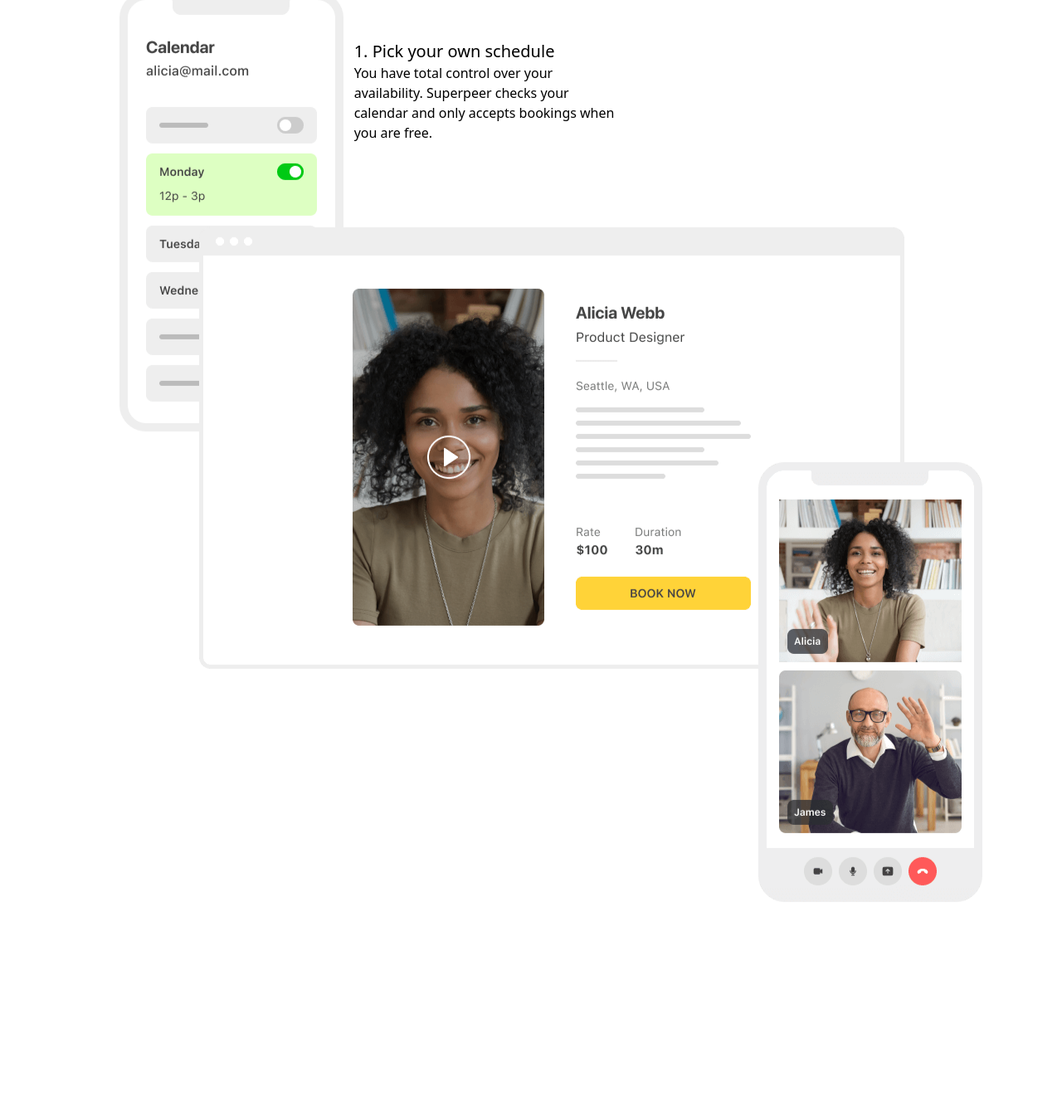
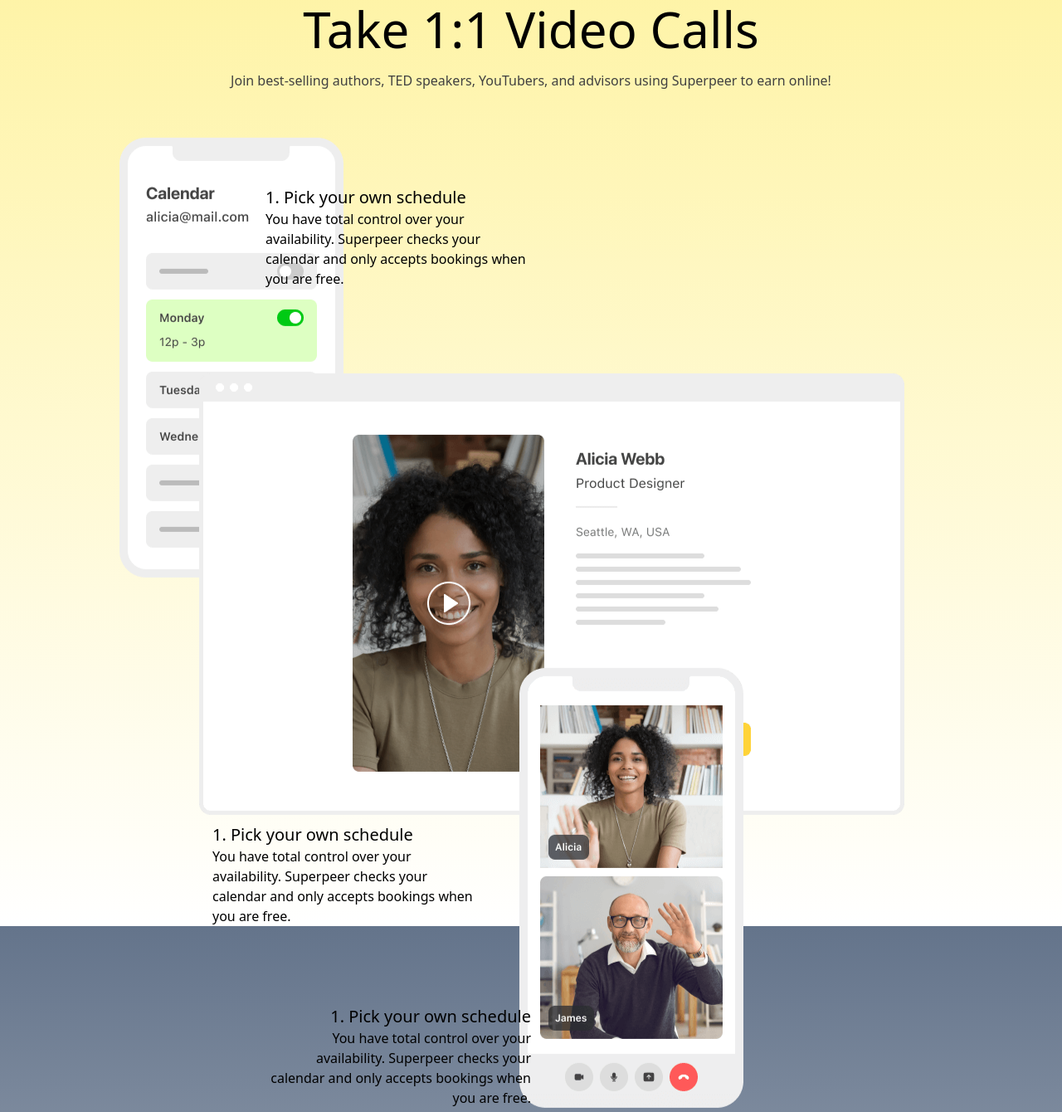
Before and after one commit to Lonozx/superpeerTailwind, a plain HTML site: page index.html in a window 1280 px wide. Shown: the part 1160-2500 px from the top of the page at 83% size. Before the commit the page ends 2247 px from the top, so only its background shows below. Drawn offline with nearby package versions, Linux system fonts and the light colour scheme.

Commit message:
third section

```diff
--- a/index.html
+++ b/index.html
@@ -17,9 +17,7 @@
           </button>
         </nav>
       </div>
-      <div
-        class="container flex px-36 py-9 place-content-center relative justify-between"
-      >
+      <div class="container flex px-36 py-9 justify-between relative gap-5">
         <div class="text-left flex flex-col self-start gap-8 w-1/2">
           <h1 class="text-7xl">
             A video platform for the world’s leading minds
@@ -42,7 +40,60 @@
         </div>
       </div>
       <div
-        class="container flex-col items-center flex place-content-center bg-gradient-to-b from-#FFF9E8 to-white py-52 gap-5"
+        class="w-screen flex-col items-center flex place-content-center bg-gradient-to-b from-yellow-200 to-white"
+      >
+        <div
+          class="h-[1495px] w-screen container flex-col items-center flex place-content-center gap-5"
+        >
+          <h2 class="text-6xl">Take 1:1 Video Calls</h2>
+          <p class="text-neutral-700">
+            Join best-selling authors, TED speakers, YouTubers, and advisors
+            using Superpeer to earn online!
+          </p>
+
+          <div class="container flex items-center px-36 py-9 relative">
+            <img class="" src="./images/section-2-left.png" alt="" />
+            <div
+              class="container flex flex-col justify-center w-80 absolute bottom-96 right-1/2"
+            >
+              <p class="text-xl">1. Pick your own schedule</p>
+              <p>
+                You have total control over your availability. Superpeer checks
+                your calendar and only accepts bookings when you are free.
+              </p>
+            </div>
+
+            <img
+              class="absolute left-60 top-80"
+              src="./images/section-2-center.png"
+              alt=""
+            />
+            <div class="container w-80 absolute left-64 -bottom-96">
+              <p class="text-xl">1. Pick your own schedule</p>
+              <p>
+                You have total control over your availability. Superpeer checks
+                your calendar and only accepts bookings when you are free.
+              </p>
+            </div>
+            <img
+              class="absolute right-96 -bottom-full"
+              src="./images/section-2-right.png"
+              alt=""
+            />
+            <div
+              class="container w-80 absolute right-2/4 -bottom-full text-right"
+            >
+              <p class="text-xl">1. Pick your own schedule</p>
+              <p>
+                You have total control over your availability. Superpeer checks
+                your calendar and only accepts bookings when you are free.
+              </p>
+            </div>
+          </div>
+        </div>
+      </div>
+      <div
+        class="w-screen h-[1495px] flex-col items-center flex place-content-center bg-gradient-to-b from-slate-500 to-white py-52 gap-5"
       >
         <h2 class="text-6xl">Take 1:1 Video Calls</h2>
         <p class="text-neutral-700">
@@ -51,9 +102,9 @@
         </p>
 
         <div class="container flex items-center px-36 py-9 relative">
-          <img class="" src="./images/section-2-left.png" alt="" />
+          <img class="" src="./images/section-3-left.png" alt="" />
           <div
-            class="container flex flex-col justify-center w-80 absolute bottom-96 left-1/3"
+            class="container flex flex-col justify-center w-80 absolute bottom-96 right-1/2"
           >
             <p class="text-xl">1. Pick your own schedule</p>
             <p>
@@ -61,17 +112,33 @@
               your calendar and only accepts bookings when you are free.
             </p>
           </div>
+
           <img
             class="absolute left-60 top-80"
-            src="./images/section-2-center.png"
+            src="./images/section-3-center.png"
             alt=""
           />
-
+          <div class="container w-80 absolute left-64 -bottom-96">
+            <p class="text-xl">1. Pick your own schedule</p>
+            <p>
+              You have total control over your availability. Superpeer checks
+              your calendar and only accepts bookings when you are free.
+            </p>
+          </div>
           <img
-            class="absolute right-24 top-full"
-            src="./images/section-2-right.png"
+            class="absolute right-96 -bottom-full"
+            src="./images/section-3-right.png"
             alt=""
           />
+          <div
+            class="container w-80 absolute right-2/4 -bottom-full text-right"
+          >
+            <p class="text-xl">1. Pick your own schedule</p>
+            <p>
+              You have total control over your availability. Superpeer checks
+              your calendar and only accepts bookings when you are free.
+            </p>
+          </div>
         </div>
       </div>
     </div>
```
